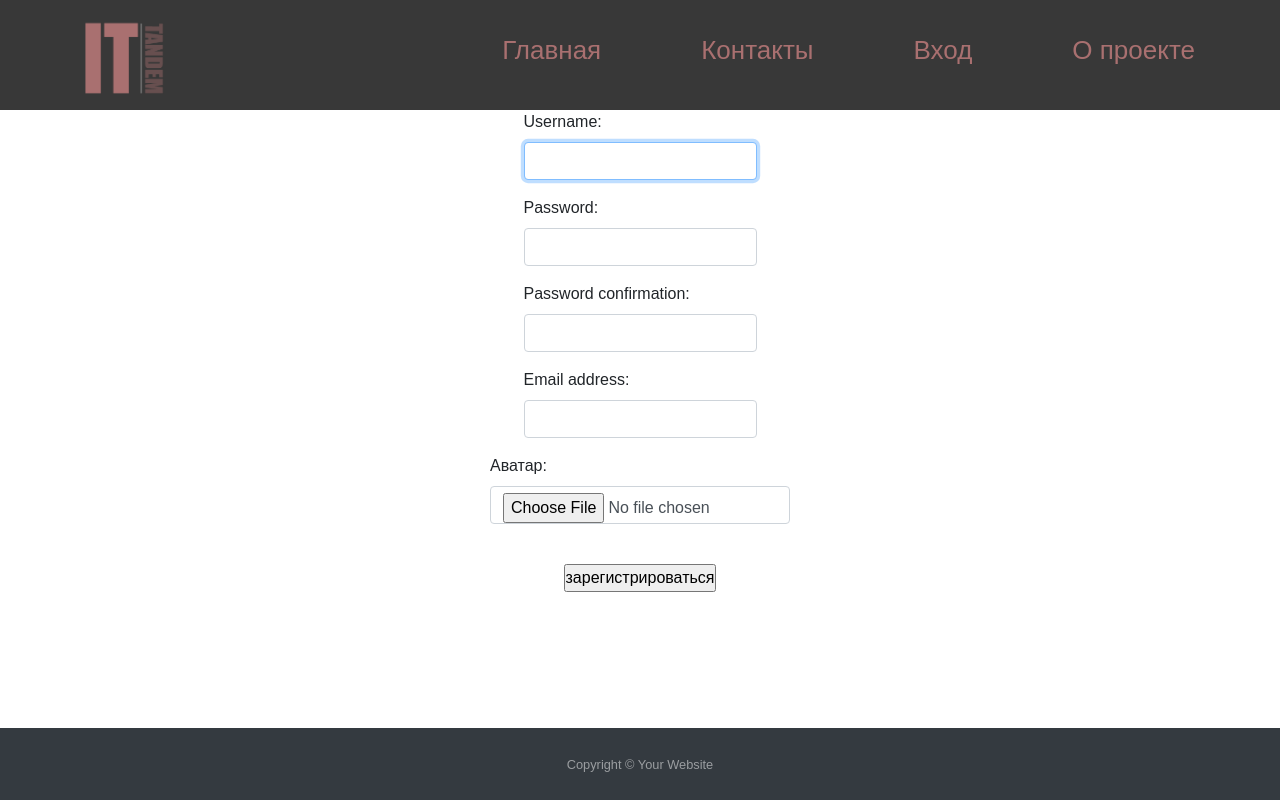
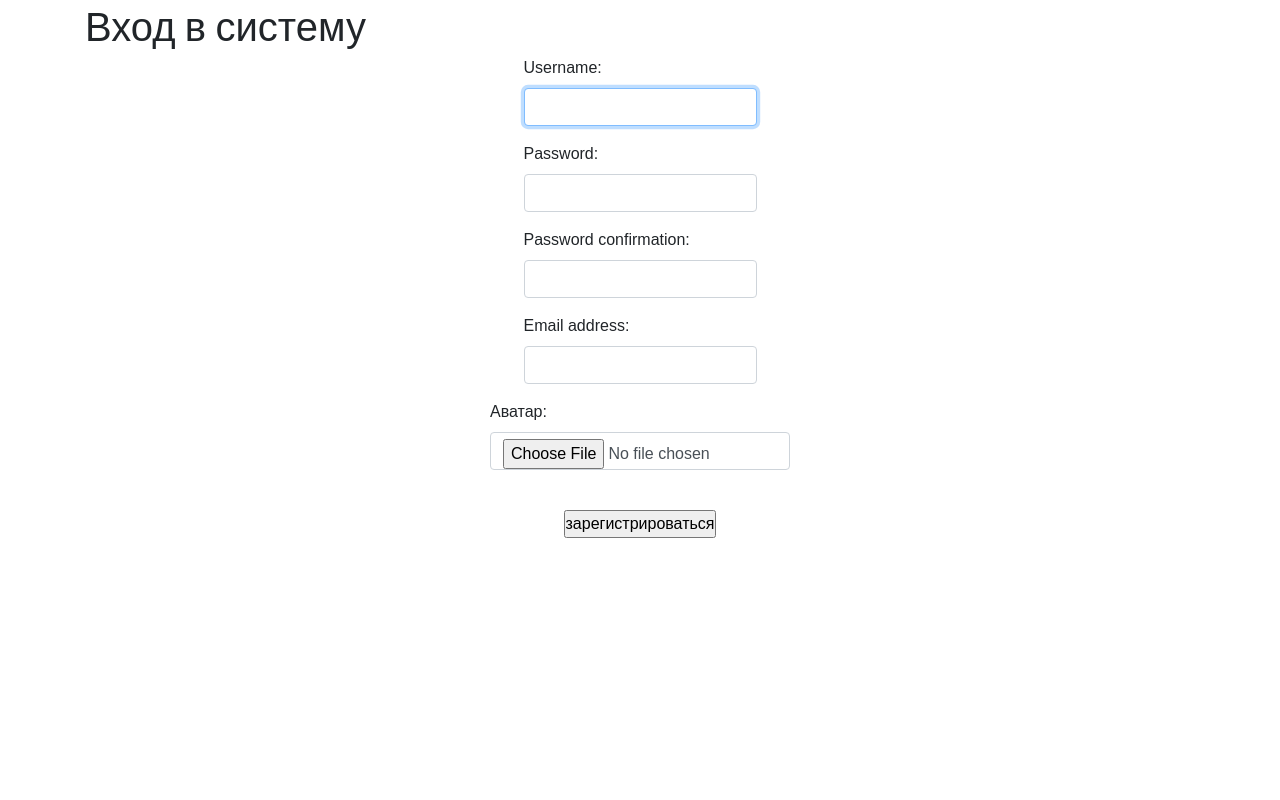
Before and after one commit to OKirill/IT-Tandem, a Django app: page /user/join/ in a window 1280 px wide. Run offline with Django 3.2, Linux system fonts and the light colour scheme; some libraries are stand-ins or nearby versions.

Commit message:
Обновил шаблоны

```diff
--- a/ittandem/authapp/templates/authapp/base.html
+++ b/ittandem/authapp/templates/authapp/base.html
@@ -1,5 +1,5 @@
 <!DOCTYPE html>
-{% load static %}
+{% load staticfiles %}
 <html lang="en">
 <head>
     <meta charset="UTF-8">
@@ -12,47 +12,12 @@
     {% endblock %}
     <title>Template</title>
 </head>
-<body class="d-flex flex-column">
-<div id="page-content">
-    <header>
-        <div class="container">
-            <div class="row">
-                <div class="col-lg-2">
-                    <img class="logo" src="{% static 'img/logo-grey2.png' %}" alt="Logo">
-                </div>
-                <div class="col-lg-10">
-                    <div class="nav">
-                        <ul>
-                            <li>
-                                <a href="{% url 'user:main' %}">Главная</a>
-                            </li>
-                            <li>
-                                <a href="#">Контакты</a>
-                            </li>
-                            <li>
-                                <a href="{% url 'user:login' %}">Вход</a>
-                            </li>
-                            <li>
-                                <a href="#">О проекте</a>
-                            </li>
-                        </ul>
-                    </div>
-                </div>
-            </div>
-        </div>
-    </header>
+<body>
 
-    <div class="main">
-        {% block content %}
-
-        {% endblock %}
-    </div>
+<div class="container">
+    <h1>Вход в систему</h1>
+    {% block content %}
+    {% endblock %}
 </div>
-
-<footer id="sticky-footer" class="py-4 bg-dark text-white-50">
-    <div class="container text-center">
-        <small>Copyright &copy; Your Website</small>
-    </div>
-</footer>
 </body>
 </html>
```
Also changed, not shown: ittandem/mainapp/templates/mainapp/base.html (+1 -27 lines).
